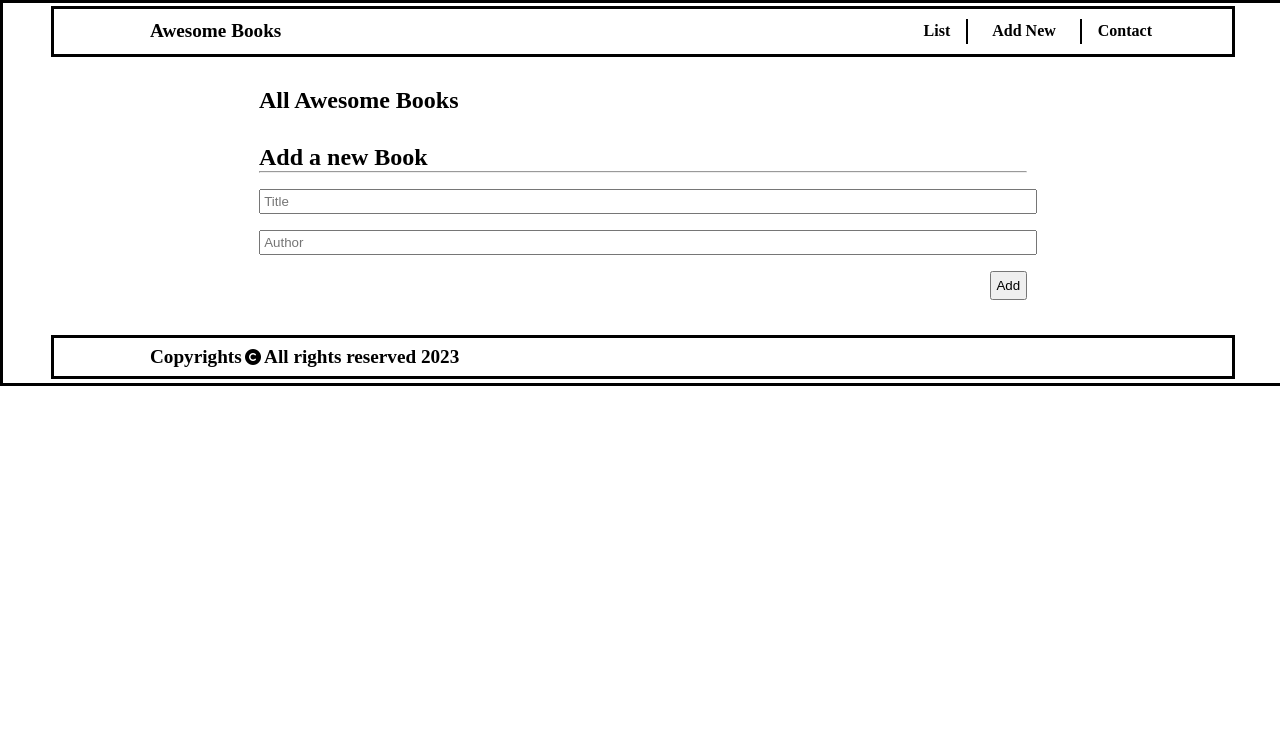
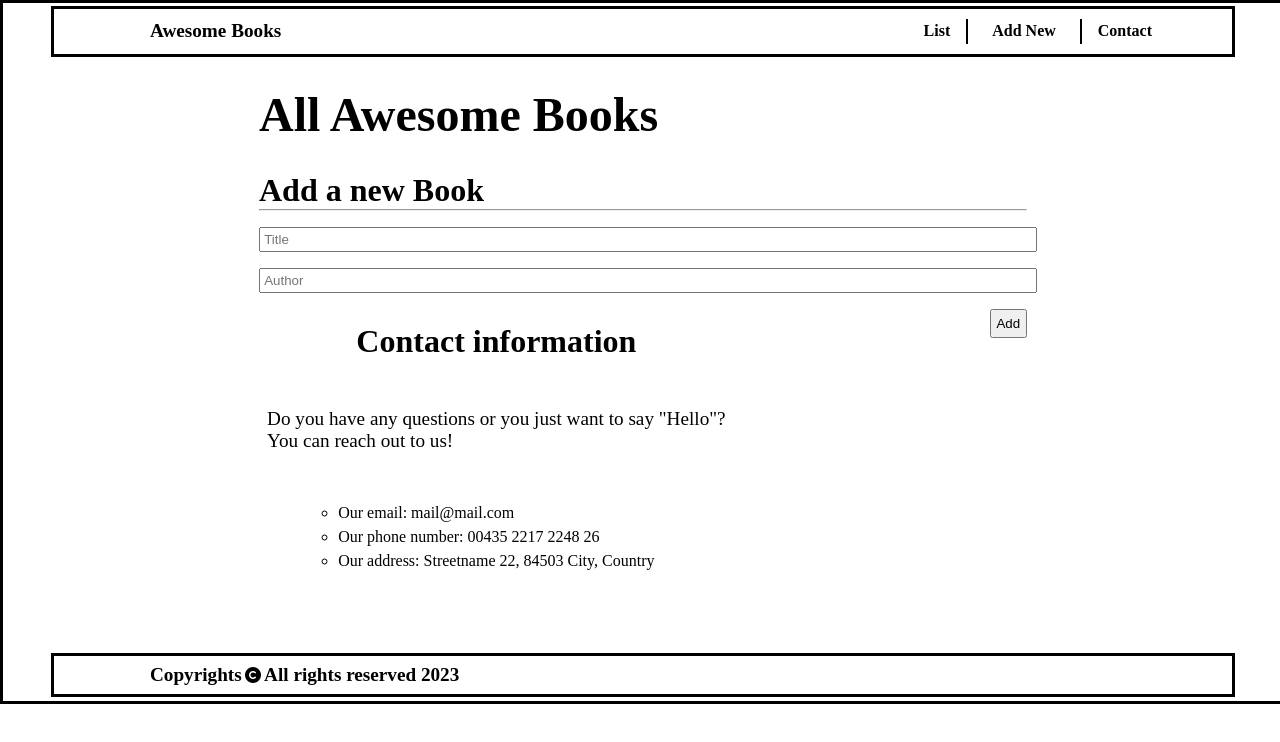
Before and after one commit to vangelif/awesome-books, a website: page index.html in a window 1280 px wide. Drawn offline with Linux system fonts and the light colour scheme.

Commit message:
Add contact info section, adjust linter errors

```diff
--- a/index.html
+++ b/index.html
@@ -6,13 +6,15 @@
     <meta name="viewport" content="width=device-width, initial-scale=1.0" />
     <link href="style.css" rel="stylesheet" />
     <title>Awesome Books</title>
-    <script src="https://kit.fontawesome.com/2649a194d9.js" crossorigin="anonymous"></script>
-
+    <script
+      src="https://kit.fontawesome.com/2649a194d9.js"
+      crossorigin="anonymous"
+    ></script>
   </head>
 
   <body>
     <nav>
-<!--add navbar which will dynamically hide other sections based on the click-->
+      <!--add navbar which will dynamically hide other sections based on the click-->
       <a class="logo" href="#">Awesome Books</a>
       <ul class="menu">
         <li><a href="#list">List</a></li>
@@ -28,7 +30,8 @@
       </table>
     </section>
     <section id="book-form">
-      <h2>Add a new Book</h2><hr>
+      <h2>Add a new Book</h2>
+      <hr />
       <form id="form">
         <p id="error"></p>
         <input id="book-title" type="text" placeholder="Title" required />
@@ -37,11 +40,24 @@
       </form>
     </section>
     <section id="contact-info">
-<!--contact information page with address and emails-->
+      <h2>Contact information</h2>
+      <p>
+        Do you have any questions or you just want to say "Hello"?<br />You can
+        reach out to us!
+      </p>
+      <ul>
+        <li>Our email: mail@mail.com</li>
+        <li>Our phone number: 00435 2217 2248 26</li>
+        <li>Our address: Streetname 22, 84503 City, Country</li>
+      </ul>
+      <!--contact information page with address and emails-->
     </section>
     <footer>
       <!--add copyrights-->
-      <a href="#">Copyrights<i class="fa-solid fa-copyright"></i>All rights reserved 2023</a>
+      <a href="#"
+        >Copyrights<i class="fa-solid fa-copyright"></i>All rights reserved
+        2023</a
+      >
     </footer>
     <script src="script.js"></script>
   </body>
--- a/style.css
+++ b/style.css
@@ -37,7 +37,7 @@ li {
   list-style-type: none;
 }
 
-li:nth-child(2) {
+.menu > li:nth-child(2) {
   padding: 0.2rem 1.5rem;
   border-left: 2px solid black;
   border-right: 2px solid black;
@@ -49,9 +49,11 @@ a {
   color: #000;
 }
 
-a:hover {
-  color: blue;
-  transform: scale(1.2);
+footer a {
+  text-align: left;
+  padding: 0.2rem 1rem;
+  font-size: 1.2rem;
+  font-weight: 700;
 }
 
 li a {
@@ -59,9 +61,22 @@ li a {
   font-weight: 600;
 }
 
+a:hover {
+  color: blue;
+  transform: scale(1.2);
+}
+
 section {
   width: 60%;
   margin: 30px auto;
+}
+
+h1 {
+  font-size: 3rem;
+}
+
+h2 {
+  font-size: 2rem;
 }
 
 table {
@@ -90,19 +105,28 @@ button {
   float: right;
 }
 
+#contact-info > p,
+#contact-info > li {
+  font-size: 1.2rem;
+}
+
+#contact-info > ul > li {
+  list-style: circle;
+}
+
+#contact-info {
+  display: flex;
+  flex-direction: column;
+  gap: 3rem;
+  align-items: center;
+}
+
 footer {
   padding: 0.5rem 5rem;
   margin: 5rem 3rem 0.2rem;
   border: 3px solid #000;
 }
 
-footer a {
-  text-align: left;
-  padding: 0.2rem 1rem;
-  font-size: 1.2rem;
-  font-weight: 700;
-}
-
 footer a i {
   font-size: 1rem;
   padding: 0 0.2rem;
```
